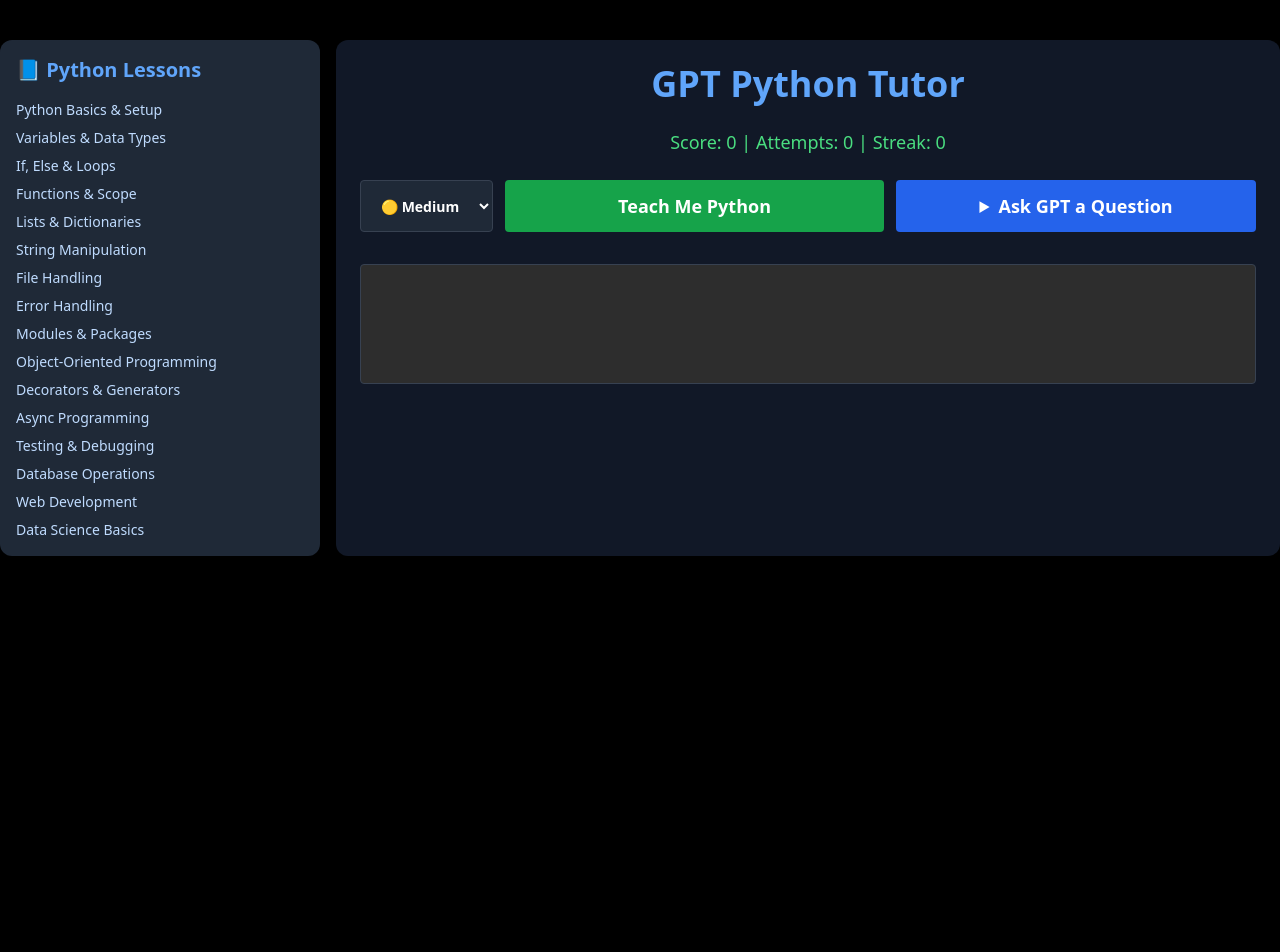
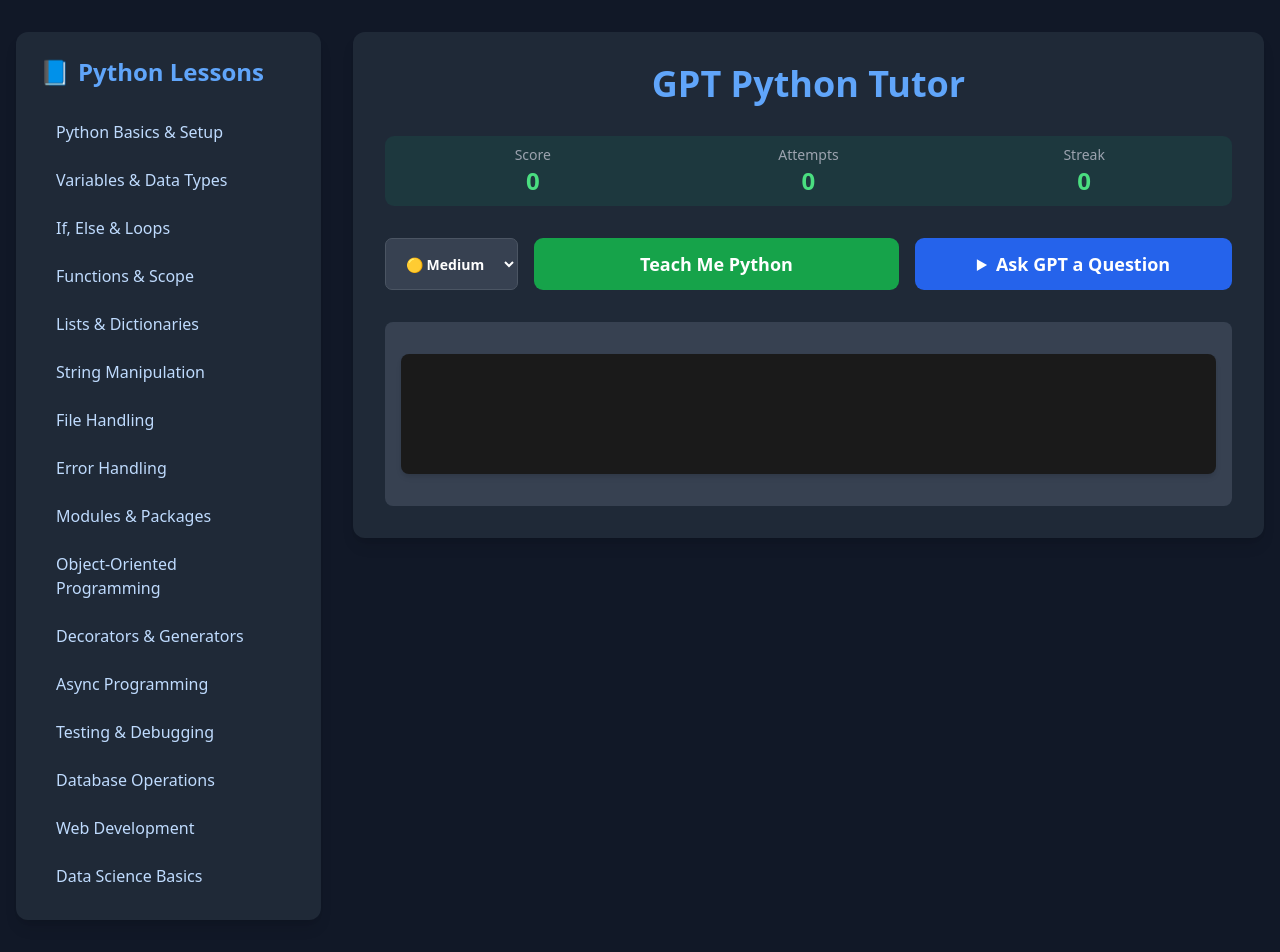
Before and after one commit to redbirk-dev/gpt-python-tutor, a Flask app: page / in a window 1280 px wide. Before the commit the page ends 556 px from the top, so only its background shows below. Run offline with Flask 3, Linux system fonts and the light colour scheme; some libraries are stand-ins or nearby versions.

Commit message:
Enhance UI with modern styling, animations, and improved layout

````diff
--- a/templates/index.html
+++ b/templates/index.html
@@ -9,114 +9,211 @@
   <script src="https://cdn.jsdelivr.net/npm/marked/marked.min.js"></script>
   <link rel="stylesheet" href="https://cdn.jsdelivr.net/npm/prismjs/themes/prism-tomorrow.css">
   <style>
+    /* Custom scrollbar */
+    ::-webkit-scrollbar {
+      width: 8px;
+      height: 8px;
+    }
+    ::-webkit-scrollbar-track {
+      background: #1f2937;
+      border-radius: 4px;
+    }
+    ::-webkit-scrollbar-thumb {
+      background: #4b5563;
+      border-radius: 4px;
+    }
+    ::-webkit-scrollbar-thumb:hover {
+      background: #6b7280;
+    }
+
+    /* Code block styling */
     pre[class*="language-"] {
       position: relative;
-      padding-left: 3.5em;
-      counter-reset: linenumber;
-      max-width: 100%;
-      overflow-x: auto;
-      white-space: pre-wrap;
-      word-wrap: break-word;
-    }
-    pre[class*="language-"] code > span.line {
-      display: block;
-      counter-increment: linenumber;
-      white-space: pre-wrap;
-      word-wrap: break-word;
-    }
-    pre[class*="language-"] code > span.line::before {
-      content: counter(linenumber);
-      display: inline-block;
-      width: 2.5em;
-      margin-left: -3.5em;
-      padding-right: 0.5em;
-      text-align: right;
-      opacity: 0.3;
-    }
-    /* Add styles for code blocks */
-    code {
-      white-space: pre-wrap;
-      word-wrap: break-word;
-      max-width: 100%;
-    }
-    /* Ensure the response container doesn't overflow */
-    #response {
-      max-width: 100%;
-      overflow-x: auto;
-      white-space: pre-wrap;
-      word-wrap: break-word;
+      padding: 1.5em;
+      margin: 1em 0;
+      border-radius: 0.5em;
+      background: #1a1a1a !important;
+      box-shadow: 0 4px 6px -1px rgba(0, 0, 0, 0.1), 0 2px 4px -1px rgba(0, 0, 0, 0.06);
+    }
+
+    pre[class*="language-"] code {
+      font-family: 'Fira Code', monospace;
+      font-size: 0.9em;
+      line-height: 1.5;
+    }
+
+    /* Animations */
+    @keyframes fadeIn {
+      from { opacity: 0; transform: translateY(10px); }
+      to { opacity: 1; transform: translateY(0); }
+    }
+
+    .animate-fade-in {
+      animation: fadeIn 0.3s ease-out forwards;
+    }
+
+    /* Lesson content styling */
+    #lessonContent {
+      line-height: 1.6;
+    }
+
+    #lessonContent h1 {
+      font-size: 2em;
+      font-weight: bold;
+      margin: 1em 0 0.5em;
+      color: #60a5fa;
+    }
+
+    #lessonContent h2 {
+      font-size: 1.5em;
+      font-weight: bold;
+      margin: 1em 0 0.5em;
+      color: #93c5fd;
+    }
+
+    #lessonContent p {
+      margin: 1em 0;
+    }
+
+    /* Sidebar styling */
+    .sidebar-link {
+      transition: all 0.2s ease;
+      border-radius: 0.5em;
+      padding: 0.5em 1em;
+      margin: 0.2em 0;
+    }
+
+    .sidebar-link:hover {
+      background: rgba(59, 130, 246, 0.1);
+      transform: translateX(5px);
+    }
+
+    /* Button styling */
+    .btn {
+      transition: all 0.2s ease;
+      border-radius: 0.5em;
+      font-weight: 600;
+    }
+
+    .btn:hover {
+      transform: translateY(-1px);
+      box-shadow: 0 4px 6px -1px rgba(0, 0, 0, 0.1), 0 2px 4px -1px rgba(0, 0, 0, 0.06);
+    }
+
+    /* Score display */
+    .score-display {
+      background: rgba(16, 185, 129, 0.1);
+      border-radius: 0.5em;
+      padding: 0.5em 1em;
+      margin: 1em 0;
+    }
+
+    /* Choice buttons */
+    .choice-btn {
+      transition: all 0.2s ease;
+      border: 1px solid rgba(75, 85, 99, 0.5);
+    }
+
+    .choice-btn:hover {
+      background: rgba(59, 130, 246, 0.1);
+      border-color: #3b82f6;
     }
   </style>
 </head>
-<body class="bg-black text-white font-sans min-h-screen flex items-start justify-center">
-  <div class="flex w-full max-w-7xl mt-10">
+<body class="bg-gray-900 text-white font-sans min-h-screen">
+  <div class="container mx-auto px-4 py-8">
+    <div class="flex flex-col lg:flex-row gap-8">
       <!-- Sidebar Lessons -->
-    <aside class="w-1/4 bg-gray-800 p-4 rounded-xl mr-4 space-y-2 text-sm">
-      <h2 class="text-xl font-bold text-blue-400 mb-4">📘 Python Lessons</h2>
-      <ul class="space-y-2">
-        <li><a href="#" onclick="showLesson('basics')" class="hover:underline text-blue-200">Python Basics & Setup</a></li>
-        <li><a href="#" onclick="showLesson('vars')" class="hover:underline text-blue-200">Variables & Data Types</a></li>
-        <li><a href="#" onclick="showLesson('control')" class="hover:underline text-blue-200">If, Else & Loops</a></li>
-        <li><a href="#" onclick="showLesson('functions')" class="hover:underline text-blue-200">Functions & Scope</a></li>
-        <li><a href="#" onclick="showLesson('lists')" class="hover:underline text-blue-200">Lists & Dictionaries</a></li>
-        <li><a href="#" onclick="showLesson('strings')" class="hover:underline text-blue-200">String Manipulation</a></li>
-        <li><a href="#" onclick="showLesson('files')" class="hover:underline text-blue-200">File Handling</a></li>
-        <li><a href="#" onclick="showLesson('exceptions')" class="hover:underline text-blue-200">Error Handling</a></li>
-        <li><a href="#" onclick="showLesson('modules')" class="hover:underline text-blue-200">Modules & Packages</a></li>
-        <li><a href="#" onclick="showLesson('oop')" class="hover:underline text-blue-200">Object-Oriented Programming</a></li>
-        <li><a href="#" onclick="showLesson('decorators')" class="hover:underline text-blue-200">Decorators & Generators</a></li>
-        <li><a href="#" onclick="showLesson('async')" class="hover:underline text-blue-200">Async Programming</a></li>
-        <li><a href="#" onclick="showLesson('testing')" class="hover:underline text-blue-200">Testing & Debugging</a></li>
-        <li><a href="#" onclick="showLesson('databases')" class="hover:underline text-blue-200">Database Operations</a></li>
-        <li><a href="#" onclick="showLesson('web')" class="hover:underline text-blue-200">Web Development</a></li>
-        <li><a href="#" onclick="showLesson('data_science')" class="hover:underline text-blue-200">Data Science Basics</a></li>
-      </ul>
+      <aside class="lg:w-1/4 bg-gray-800 p-6 rounded-xl shadow-lg">
+        <h2 class="text-2xl font-bold text-blue-400 mb-6 flex items-center">
+          <span class="mr-2">📘</span> Python Lessons
+        </h2>
+        <nav class="space-y-2">
+          <a href="#" onclick="showLesson('basics')" class="sidebar-link block text-blue-200 hover:text-white">Python Basics & Setup</a>
+          <a href="#" onclick="showLesson('vars')" class="sidebar-link block text-blue-200 hover:text-white">Variables & Data Types</a>
+          <a href="#" onclick="showLesson('control')" class="sidebar-link block text-blue-200 hover:text-white">If, Else & Loops</a>
+          <a href="#" onclick="showLesson('functions')" class="sidebar-link block text-blue-200 hover:text-white">Functions & Scope</a>
+          <a href="#" onclick="showLesson('lists')" class="sidebar-link block text-blue-200 hover:text-white">Lists & Dictionaries</a>
+          <a href="#" onclick="showLesson('strings')" class="sidebar-link block text-blue-200 hover:text-white">String Manipulation</a>
+          <a href="#" onclick="showLesson('files')" class="sidebar-link block text-blue-200 hover:text-white">File Handling</a>
+          <a href="#" onclick="showLesson('exceptions')" class="sidebar-link block text-blue-200 hover:text-white">Error Handling</a>
+          <a href="#" onclick="showLesson('modules')" class="sidebar-link block text-blue-200 hover:text-white">Modules & Packages</a>
+          <a href="#" onclick="showLesson('oop')" class="sidebar-link block text-blue-200 hover:text-white">Object-Oriented Programming</a>
+          <a href="#" onclick="showLesson('decorators')" class="sidebar-link block text-blue-200 hover:text-white">Decorators & Generators</a>
+          <a href="#" onclick="showLesson('async')" class="sidebar-link block text-blue-200 hover:text-white">Async Programming</a>
+          <a href="#" onclick="showLesson('testing')" class="sidebar-link block text-blue-200 hover:text-white">Testing & Debugging</a>
+          <a href="#" onclick="showLesson('databases')" class="sidebar-link block text-blue-200 hover:text-white">Database Operations</a>
+          <a href="#" onclick="showLesson('web')" class="sidebar-link block text-blue-200 hover:text-white">Web Development</a>
+          <a href="#" onclick="showLesson('data_science')" class="sidebar-link block text-blue-200 hover:text-white">Data Science Basics</a>
+        </nav>
       </aside>
 
-    <!-- Main App Area -->
-    <div class="flex-1 bg-gray-900 p-6 rounded-xl shadow-xl space-y-6">
-      <h1 class="text-4xl font-bold text-center text-blue-400">GPT Python Tutor</h1>
-      <div class="text-center text-green-400 text-lg">
-        Score: <span id="score">0</span> | Attempts: <span id="attempts">0</span> | Streak: <span id="streak">0</span>
+      <!-- Main Content Area -->
+      <main class="lg:w-3/4">
+        <div class="bg-gray-800 p-8 rounded-xl shadow-lg">
+          <h1 class="text-4xl font-bold text-center text-blue-400 mb-8">GPT Python Tutor</h1>
+
+          <div class="score-display text-center text-green-400 text-lg mb-8">
+            <div class="grid grid-cols-3 gap-4">
+              <div>
+                <span class="block text-sm text-gray-400">Score</span>
+                <span id="score" class="text-2xl font-bold">0</span>
               </div>
-
-      <div class="flex flex-col sm:flex-row gap-3 items-stretch">
-        <select id="difficulty" class="bg-gray-800 border border-gray-700 text-white rounded px-4 py-3 text-sm font-semibold focus:outline-none focus:ring-2 focus:ring-green-500">
+              <div>
+                <span class="block text-sm text-gray-400">Attempts</span>
+                <span id="attempts" class="text-2xl font-bold">0</span>
+              </div>
+              <div>
+                <span class="block text-sm text-gray-400">Streak</span>
+                <span id="streak" class="text-2xl font-bold">0</span>
+              </div>
+            </div>
+          </div>
+
+          <div class="flex flex-col sm:flex-row gap-4 mb-8">
+            <select id="difficulty" class="btn bg-gray-700 border border-gray-600 text-white px-4 py-3 text-sm font-semibold focus:outline-none focus:ring-2 focus:ring-green-500">
               <option value="easy">🟢 Easy</option>
               <option value="medium" selected>🟡 Medium</option>
               <option value="hard">🔴 Hard</option>
             </select>
 
-        <button id="startLessonBtn" type="button" class="w-full bg-green-600 hover:bg-green-700 text-white py-3 px-4 rounded text-lg font-semibold">
+            <button id="startLessonBtn" class="btn bg-green-600 hover:bg-green-700 text-white py-3 px-6 text-lg font-semibold flex-1">
               Teach Me Python
             </button>
-        <details class="w-full">
-          <summary class="cursor-pointer bg-blue-600 hover:bg-blue-700 text-white py-3 px-4 rounded text-lg font-semibold text-center w-full">Ask GPT a Question</summary>
-          <div class="mt-3 space-y-2">
-            <textarea id="prompt" placeholder="Ask a Python question..." class="w-full p-4 rounded bg-gray-800 text-white border border-gray-700 focus:outline-none focus:ring-2 focus:ring-blue-500 font-mono text-sm" rows="4"></textarea>
-            <button id="askGPTBtn" type="button" class="w-full bg-blue-500 hover:bg-blue-600 text-white py-3 px-4 rounded text-lg font-semibold">Ask</button>
+
+            <details class="flex-1">
+              <summary class="btn bg-blue-600 hover:bg-blue-700 text-white py-3 px-6 text-lg font-semibold text-center cursor-pointer">
+                Ask GPT a Question
+              </summary>
+              <div class="mt-4 space-y-4">
+                <textarea id="prompt" placeholder="Ask a Python question..." class="w-full p-4 rounded bg-gray-700 text-white border border-gray-600 focus:outline-none focus:ring-2 focus:ring-blue-500 font-mono text-sm" rows="4"></textarea>
+                <button id="askGPTBtn" class="btn bg-blue-500 hover:bg-blue-600 text-white py-3 px-6 text-lg font-semibold w-full">Ask</button>
               </div>
             </details>
           </div>
 
-      <div class="overflow-x-auto">
-        <pre class="whitespace-pre-wrap bg-gray-800 text-sm p-4 rounded border border-gray-700 font-mono min-h-[120px] transition-all duration-300 ease-in-out break-words"><code id="response" class="language-python"></code></pre>
+          <div class="space-y-6">
+            <div class="overflow-x-auto bg-gray-700 rounded-lg p-4">
+              <pre class="whitespace-pre-wrap font-mono text-sm min-h-[120px]"><code id="response" class="language-python"></code></pre>
             </div>
 
-      <div id="choices" class="space-y-2 hidden">
-        <button class="choice-btn w-full py-2 rounded bg-gray-700 hover:bg-gray-600"></button>
-        <button class="choice-btn w-full py-2 rounded bg-gray-700 hover:bg-gray-600"></button>
-        <button class="choice-btn w-full py-2 rounded bg-gray-700 hover:bg-gray-600"></button>
-        <button class="choice-btn w-full py-2 rounded bg-gray-700 hover:bg-gray-600"></button>
+            <div id="choices" class="space-y-3 hidden">
+              <button class="choice-btn w-full py-3 px-4 rounded text-left"></button>
+              <button class="choice-btn w-full py-3 px-4 rounded text-left"></button>
+              <button class="choice-btn w-full py-3 px-4 rounded text-left"></button>
+              <button class="choice-btn w-full py-3 px-4 rounded text-left"></button>
             </div>
 
             <div id="correctAnswer" class="hidden"></div>
 
-      <button id="nextBtn" class="hidden w-full bg-purple-600 hover:bg-purple-700 text-white py-3 px-4 rounded text-lg font-semibold">
+            <button id="nextBtn" class="btn hidden w-full bg-purple-600 hover:bg-purple-700 text-white py-3 px-6 text-lg font-semibold">
               Next Question
             </button>
 
-      <div id="lessonContent" class="bg-gray-800 p-4 mt-4 rounded text-sm hidden"></div>
+            <div id="lessonContent" class="bg-gray-700 p-6 rounded-lg text-sm hidden animate-fade-in"></div>
+          </div>
+        </div>
+      </main>
     </div>
   </div>
 
@@ -230,10 +327,10 @@
       const difficultyPrompts = {
         easy: "Generate a beginner-friendly multiple choice question about basic Python concepts like variables, print statements, or simple arithmetic. The question should be straightforward and have a clear answer.",
         medium: "Generate an intermediate multiple choice question that includes real Python code that must be evaluated. Focus on functions, loops, or basic data structures.",
-        hard: "Generate an advanced multiple choice question that includes complex Python code involving OOP, decorators, or advanced data structures. The question should test deep understanding of Python concepts."
+        hard: "Generate an advanced multiple choice question that includes complex Python code involving OOP, decorators, or advanced data structures. The question should test deep understanding of Python concepts. Include the code snippet in the question text."
       };
 
-      const promptText = `You are a Python tutor. ${difficultyPrompts[difficulty]} Return ONLY raw JSON in this exact format: {"question": "What is the output of print(2 + 2)?", "options": ["A. 3", "B. 4", "C. 5", "D. 6"], "answer": "B. 4"} (Difficulty: ${difficulty.toUpperCase()})`;
+      const promptText = `You are a Python tutor. ${difficultyPrompts[difficulty]} Return ONLY raw JSON in this exact format: {"question": "What is the output of this code?\\n\\n```python\\nclass Example:\\n    def __init__(self):\\n        self.value = 10\\n\\n    def modify(self):\\n        self.value *= 2\\n        return self.value\\n\\nex = Example()\\nprint(ex.value, ex.modify())\\n```", "options": ["A. 10, 20", "B. 20, 20", "C. 20, 40", "D. 10, 40"], "answer": "A. 10, 20"} (Difficulty: ${difficulty.toUpperCase()})`;
 
       try {
         const res = await fetch("/api/gpt-python", {
@@ -2300,6 +2397,12 @@ df.dropna()  # Remove rows with missing values
       document.querySelectorAll('pre code').forEach((block) => {
         block.innerHTML = renderCodeBlock(block.textContent);
       });
+
+      // Smooth scroll to lesson content
+      lessonContent.scrollIntoView({
+        behavior: 'smooth',
+        block: 'start'
+      });
     }
   </script>
 </body>
````
Lines whose indentation alone changed are shown as unchanged.
